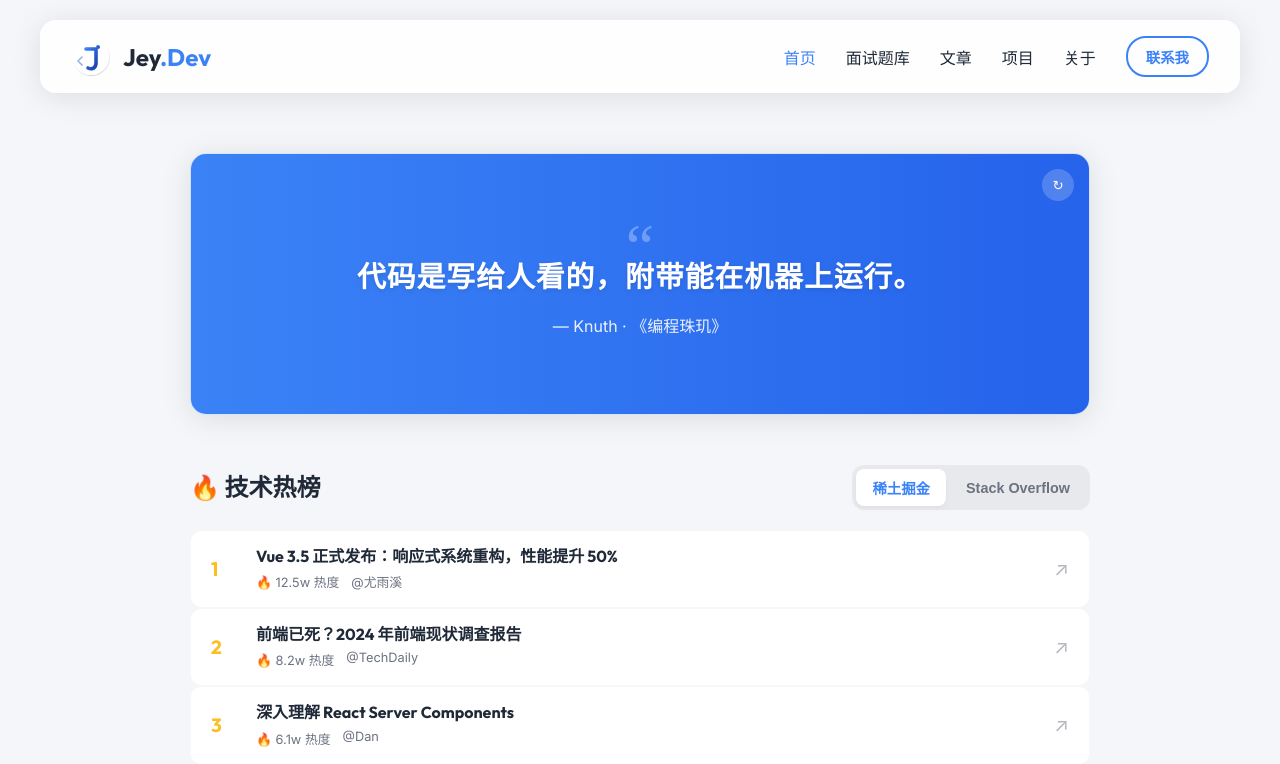
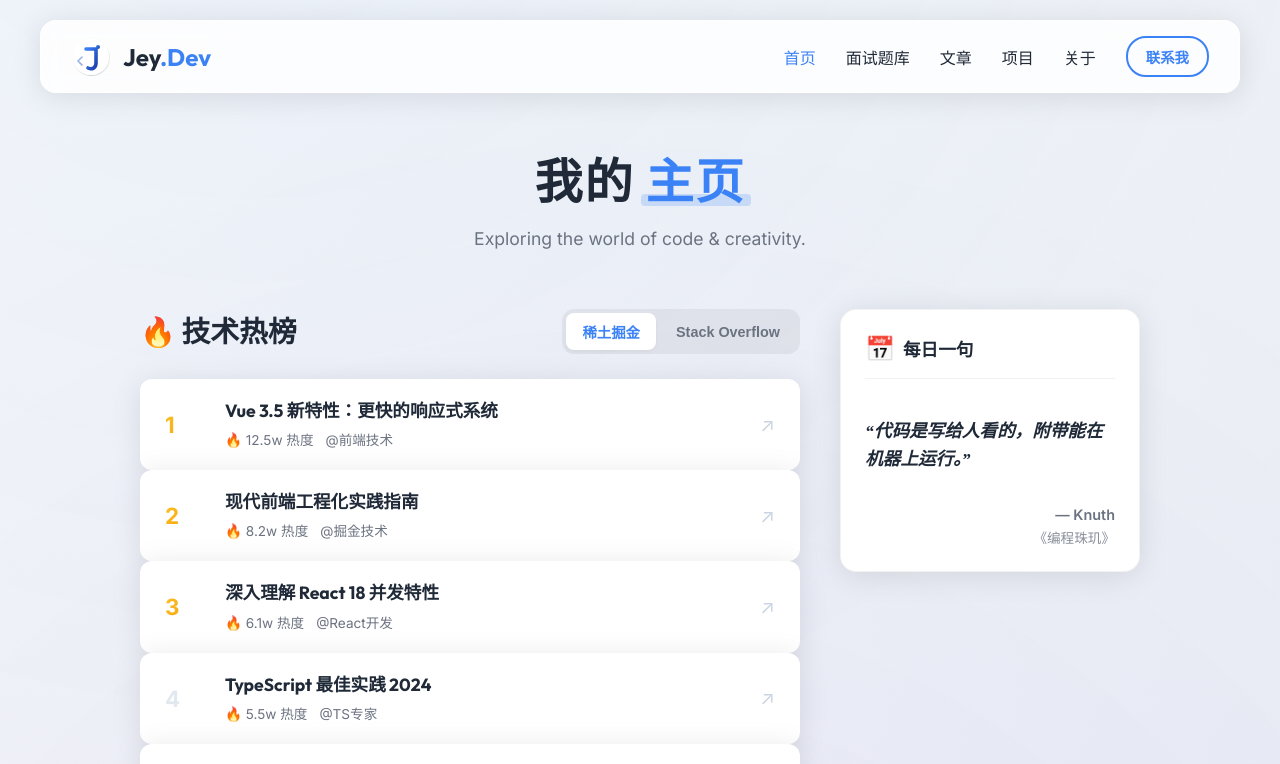
Before and after one commit to wqjack/blog, a Vue app: page /#/ in a window 1280 px wide. Shown: the top 764 px of the page. Built offline with nearby package versions, Linux system fonts and the light colour scheme; no server answers.

Commit message:
feat: add Webpack vs Vite article and update styles

```diff
--- a/src/App.vue
+++ b/src/App.vue
@@ -37,7 +37,7 @@
 
   <footer>
     <div class="footer-links">
-      <a href="/rss.xml" target="_blank" class="rss-link">
+      <a href="/blog/rss.xml" target="_blank" class="rss-link">
         <span class="icon">📡</span> RSS Feed
       </a>
     </div>
--- a/src/style.css
+++ b/src/style.css
@@ -18,12 +18,37 @@
 body {
   margin: 0;
   min-height: 100vh;
-  background: var(--bg-gradient);
+  background: linear-gradient(135deg, #f5f7fa 0%, #e8edf4 100%);
   background-attachment: fixed;
   color: var(--text-main);
   font-family: var(--font-main);
   overflow-x: hidden;
   -webkit-font-smoothing: antialiased;
+  position: relative;
+}
+
+body::before {
+  content: '';
+  position: fixed;
+  top: -50%;
+  left: -50%;
+  width: 200%;
+  height: 200%;
+  background:
+    radial-gradient(circle at 20% 50%, rgba(59, 130, 246, 0.05) 0%, transparent 50%),
+    radial-gradient(circle at 80% 80%, rgba(147, 51, 234, 0.05) 0%, transparent 50%);
+  animation: rotate 30s linear infinite;
+  z-index: -1;
+}
+
+@keyframes rotate {
+  0% {
+    transform: rotate(0deg);
+  }
+
+  100% {
+    transform: rotate(360deg);
+  }
 }
 
 #app {
--- a/src/views/HomeView.vue
+++ b/src/views/HomeView.vue
@@ -1,23 +1,14 @@
 <template>
-  <div class="home">
-    <!-- Hero Quote Section -->
-    <div class="hero-section glass-panel">
-      <div v-if="quote" class="quote-content">
-        <div class="quote-symbol">“</div>
-        <h1 class="quote-text">{{ quote.hitokoto }}</h1>
-        <p class="quote-author">
-          <span class="dash">—</span> {{ quote.from_who || '佚名' }} · 《{{ quote.from }}》
-        </p>
-      </div>
-      <div v-else class="quote-loading">
-        加载每日一言...
-      </div>
-      <button class="refresh-btn" @click="fetchQuote" title="换一句">
-        ↻
-      </button>
+  <div class="home-container">
+    <!-- Page Header -->
+    <div class="page-header">
+      <h1>我的 <span class="highlight">主页</span></h1>
+      <p class="subtitle">Exploring the world of code & creativity.</p>
     </div>
 
-    <!-- Tech Trends Section -->
+    <div class="home-grid">
+      <!-- Main Content: Trends -->
+      <div class="main-column">
         <div class="trends-section">
           <div class="section-header">
             <h2>🔥 技术热榜</h2>
@@ -44,7 +35,8 @@
                 :key="index"
                 :href="item.link"
                 target="_blank"
-            class="trend-card glass-panel-sm"
+                rel="noopener noreferrer"
+                class="trend-card glass-panel"
               >
                 <div class="trend-rank" :class="{ 'top-3': index < 3 }">{{ index + 1 }}</div>
                 <div class="trend-info">
@@ -67,6 +59,30 @@
           </div>
         </div>
       </div>
+
+      <!-- Side Column: Daily Quote -->
+      <div class="side-column">
+        <div class="quote-card glass-panel">
+          <div class="quote-header">
+            <span class="quote-icon">📅</span>
+            <span class="quote-label">每日一句</span>
+          </div>
+
+          <div v-if="quote" class="quote-content">
+            <p class="quote-text">“{{ quote.hitokoto }}”</p>
+            <div class="quote-footer">
+              <span class="quote-author">— {{ quote.from_who || '佚名' }}</span>
+              <span class="quote-source" v-if="quote.from">《{{ quote.from }}》</span>
+            </div>
+          </div>
+
+          <div v-else class="quote-loading">
+            <div class="loading-spinner"></div>
+          </div>
+        </div>
+      </div>
+    </div>
+  </div>
 </template>
 
 <script setup>
@@ -76,11 +92,35 @@ import { ref, onMounted, computed } from 'vue'
 const quote = ref(null)
 
 const fetchQuote = async () => {
+  const CACHE_KEY = 'daily_quote'
+  const today = new Date().toLocaleDateString() // e.g., "12/9/2025" depending on locale
+
+  // 1. Try to load from local storage
+  try {
+    const cached = localStorage.getItem(CACHE_KEY)
+    if (cached) {
+      const { date, data } = JSON.parse(cached)
+      if (date === today && data) {
+        quote.value = data
+        return
+      }
+    }
+  } catch (e) {
+    console.warn('Error reading quote from localStorage', e)
+  }
+
+  // 2. Fetch fresh quote if no cache or expired
   quote.value = null
   try {
     const res = await fetch('https://v1.hitokoto.cn/?c=i&c=d&c=k') // i=poetry, d=literature, k=philosophy
     const data = await res.json()
     quote.value = data
+
+    // Save to cache
+    localStorage.setItem(CACHE_KEY, JSON.stringify({
+      date: today,
+      data: data
+    }))
   } catch (e) {
     quote.value = {
       hitokoto: "代码是写给人看的，附带能在机器上运行。",
@@ -111,15 +151,16 @@ const switchTab = (tabId) => {
   }
 }
 
-// Google Translate Proxy (Experimental)
-// Since we are on static site, we try to use a public translate endpoint via proxy or simple heuristic
-// For demo reliability, we will use a "Mock Translation" for SO titles if real API fails, or just display English.
-const translateText = async (text) => {
-  // Demo: In a real static app, we can't easily hide API keys.
-  // We will return the text as is, but mark it.
-  // If you REALLY want translation, we need a backend.
-  // Here we just simulate "Processing" distinct non-Chinese chars? No.
-  return text
+// Helper to format heat numbers
+const formatHeat = (num) => {
+  if (num >= 100000) {
+    return (num / 10000).toFixed(1) + 'w'
+  } else if (num >= 10000) {
+    return (num / 10000).toFixed(1) + 'w'
+  } else if (num >= 1000) {
+    return (num / 1000).toFixed(1) + 'k'
+  }
+  return num.toString()
 }
 
 const fetchTrends = async (source) => {
@@ -131,25 +172,39 @@ const fetchTrends = async (source) => {
       const data = await res.json()
 
       trendsData.value.stackoverflow = data.items.map(item => ({
-        title: item.title, // In real app, we would await translateText(item.title)
+        title: item.title,
         link: item.link,
         heat: item.score,
         author: item.owner.display_name,
-        translated: false // 标记为未翻译，因为没有后端翻译服务
+        translated: false
       }))
     } else if (source === 'juejin') {
-      // Juejin API has strict CORS. We use Mock Data for reliability on GitHub Pages.
-      // In a real env, you'd use a proxy server.
-      await new Promise(r => setTimeout(r, 600)) // Fake delay
+      try {
+        const response = await fetch('/api/juejin/content_api/v1/content/article_rank?category_id=1&type=hot&count=10&aid=2608&uuid=7145810834421941797')
+        const data = await response.json()
+
+        if (data.data && Array.isArray(data.data)) {
+          trendsData.value.juejin = data.data.slice(0, 10).map(item => ({
+            title: item.content.title,
+            link: `https://juejin.cn/post/${item.content.content_id}`,
+            heat: formatHeat(item.content_counter.view),
+            author: item.author.name
+          }))
+        } else {
+          throw new Error('Invalid data format')
+        }
+      } catch (error) {
+        console.warn('Failed to fetch Juejin data, using fallback', error)
         trendsData.value.juejin = [
-        { title: "Vue 3.5 正式发布：响应式系统重构，性能提升 50%", link: "#", heat: "12.5w", author: "尤雨溪" },
-        { title: "前端已死？2024 年前端现状调查报告", link: "#", heat: "8.2w", author: "TechDaily" },
-        { title: "深入理解 React Server Components", link: "#", heat: "6.1w", author: "Dan" },
-        { title: "CSS 终于支持嵌套了！原生 CSS Nesting 全解析", link: "#", heat: "5.5w", author: "CSS魔法" },
-        { title: "为什么我现在更推荐使用 Rust 写前端工具链", link: "#", heat: "4.8w", author: "Rustacean" },
-        { title: "TypeScript 5.4 新特性一览", link: "#", heat: "3.9w", author: "TS高手" },
-        { title: "记录一次生产环境 Next.js 内存泄漏排查过程", link: "#", heat: "3.2w", author: "DebugKing" }
+          { title: "Vue 3.5 新特性：更快的响应式系统", link: "https://juejin.cn/post/7380287383788585003", heat: "12.5w", author: "前端技术" },
+          { title: "现代前端工程化实践指南", link: "https://juejin.cn/frontend", heat: "8.2w", author: "掘金技术" },
+          { title: "深入理解 React 18 并发特性", link: "https://juejin.cn/post/7295000000000000000", heat: "6.1w", author: "React开发" },
+          { title: "TypeScript 最佳实践 2024", link: "https://juejin.cn/tag/TypeScript", heat: "5.5w", author: "TS专家" },
+          { title: "Vite 5 带来的性能优化", link: "https://juejin.cn/tag/Vite", heat: "4.8w", author: "构建工具" },
+          { title: "CSS 新特性：容器查询完全指南", link: "https://juejin.cn/tag/CSS", heat: "3.9w", author: "CSS专家" },
+          { title: "前端性能优化实战经验", link: "https://juejin.cn/tag/%E5%89%8D%E7%AB%AF", heat: "3.2w", author: "性能优化" }
         ]
+      }
     }
   } catch (e) {
     console.error("Fetch failed", e)
@@ -165,94 +220,140 @@ onMounted(() => {
 </script>
 
 <style scoped>
-.home {
-  padding: 40px 0;
-  max-width: 900px;
+.home-container {
+  max-width: 1000px;
   margin: 0 auto;
+  padding: 40px 20px 80px 20px;
 }
 
-/* Quote Section */
-.hero-section {
+/* Page Header */
+.page-header {
   text-align: center;
-  margin-bottom: 50px;
-  padding: 40px;
+  margin-bottom: 60px;
+}
+
+.page-header h1 {
+  font-size: 3rem;
+  margin-bottom: 15px;
+  color: var(--text-main);
+  letter-spacing: 2px;
+  font-weight: 800;
+}
+
+.highlight {
+  color: var(--accent-color);
   position: relative;
-  min-height: 180px;
+  z-index: 0;
+}
+
+.highlight::after {
+  content: '';
+  position: absolute;
+  bottom: 5px;
+  left: -5px;
+  right: -5px;
+  height: 12px;
+  background: var(--accent-color);
+  opacity: 0.2;
+  z-index: -1;
+  border-radius: 4px;
+}
+
+.subtitle {
+  color: var(--text-muted);
+  font-size: 1.1rem;
+}
+
+/* Grid Layout */
+.home-grid {
+  display: grid;
+  grid-template-columns: 1fr 300px; /* Main content + Sidebar */
+  gap: 40px;
+  align-items: start;
+}
+
+/* Quote Sidebar Card */
+.quote-card {
+  background: white;
+  padding: 24px;
+  position: sticky;
+  top: 20px; /* Sticky sidebar */
+  border: 1px solid rgba(0,0,0,0.05); /* Match other borders */
+}
+
+.quote-header {
   display: flex;
   align-items: center;
-  justify-content: center;
-  background: var(--accent-gradient); /* Use gradient for hero */
+  gap: 8px;
+  margin-bottom: 20px;
+  padding-bottom: 15px;
+  border-bottom: 1px solid rgba(0,0,0,0.05);
 }
 
-/* Make quote white since background is gradient */
-.quote-content {
-  color: white;
-  position: relative;
-  z-index: 2;
+.quote-icon {
+  font-size: 1.5rem;
 }
 
-.quote-symbol {
-  font-size: 4rem;
-  opacity: 0.3;
-  line-height: 1;
-  margin-bottom: -20px;
-  font-family: serif;
+.quote-label {
+  font-weight: 700;
+  color: var(--text-main);
+  font-size: 1.1rem;
+}
+
+.quote-content {
+  display: flex;
+  flex-direction: column;
+  gap: 15px;
 }
 
 .quote-text {
-  font-size: 1.8rem;
-  font-weight: 700;
-  margin-bottom: 20px;
-  letter-spacing: 1px;
-  text-shadow: 0 2px 4px rgba(0,0,0,0.1);
+  font-size: 1.1rem;
+  font-weight: 600;
+  line-height: 1.6;
+  color: var(--text-main);
+  font-style: italic;
+  font-family: 'Times New Roman', serif; /* Elegant serif for quote */
+}
+
+.quote-footer {
+  display: flex;
+  flex-direction: column;
+  gap: 4px;
+  text-align: right;
+  font-size: 0.9rem;
+  color: var(--text-muted);
 }
 
 .quote-author {
-  font-size: 1rem;
-  opacity: 0.9;
-  font-weight: 500;
+  font-weight: 600;
 }
 
-.refresh-btn {
-  position: absolute;
-  top: 15px;
-  right: 15px;
-  background: rgba(255,255,255,0.2);
-  border: none;
-  border-radius: 50%;
-  width: 32px;
-  height: 32px;
-  cursor: pointer;
-  color: white;
-  display: flex;
-  align-items: center;
-  justify-content: center;
-  transition: all 0.3s;
+.quote-source {
+  font-size: 0.85rem;
+  opacity: 0.8;
 }
 
-.refresh-btn:hover {
-  background: rgba(255,255,255,0.4);
-  transform: rotate(180deg);
-}
-
-.quote-loading {
-  color: rgba(255,255,255,0.7);
+.loading-spinner {
+  width: 20px;
+  height: 20px;
+  border: 2px solid var(--accent-color);
+  border-top-color: transparent;
+  border-radius: 50%;
+  animation: spin 0.8s linear infinite;
+  margin: 20px auto;
 }
 
 /* Trends Section */
-.trends-section {
-  position: relative;
-}
-
 .section-header {
   display: flex;
   justify-content: space-between;
   align-items: center;
-  margin-bottom: 20px;
+  margin-bottom: 25px;
 }
 
 .section-header h2 {
-  font-size: 1.5rem;
+  font-size: 1.8rem;
+  font-weight: 800;
   color: var(--text-main);
 }
 
@@ -273,54 +374,67 @@ onMounted(() => {
   color: var(--text-muted);
   cursor: pointer;
   font-weight: 600;
-  transition: all 0.2s;
+  transition: all 0.3s ease;
+  white-space: nowrap;
+}
+
+.tab-btn:hover {
+  color: var(--accent-color);
+  background: rgba(255,255,255,0.5);
 }
 
 .tab-btn.active {
   background: white;
   color: var(--accent-color);
-  box-shadow: 0 2px 5px rgba(0,0,0,0.05);
+  box-shadow: 0 2px 4px rgba(0,0,0,0.05);
 }
 
-/* Trends List */
+/* Trend Cards */
 .trends-list {
   display: flex;
   flex-direction: column;
-  gap: 12px;
-  min-height: 300px;
+  gap: 16px;
 }
 
 .trend-card {
   display: flex;
   align-items: center;
-  padding: 16px 20px;
+  padding: 20px 24px;
   background: white;
-  border: 1px solid rgba(0,0,0,0.03);
   text-decoration: none;
   color: inherit;
-  transition: all 0.2s;
-  border-radius: 12px;
+  transition: all 0.3s ease;
+  position: relative;
+  overflow: hidden;
+  border-radius: 12px; /* Smoother radius for list items */
 }
 
 .trend-card:hover {
-  transform: translateX(4px);
+  transform: translateY(-4px);
   border-color: var(--accent-color);
-  box-shadow: 0 4px 12px rgba(0,0,0,0.05);
+  box-shadow: 0 10px 20px rgba(0,0,0,0.05);
 }
 
 .trend-rank {
-  font-size: 1.2rem;
-  font-weight: 700;
-  color: var(--text-muted);
-  opacity: 0.4;
-  width: 30px;
-  margin-right: 15px;
-  font-family: 'Outfit', sans-serif;
+  font-size: 1.4rem;
+  font-weight: 800;
+  color: #e2e8f0;
+  width: 40px;
+  margin-right: 20px;
+  transition: color 0.3s;
+  flex-shrink: 0;
+}
+
+.trend-card:hover .trend-rank {
+  color: #cbd5e1;
 }
 
 .trend-rank.top-3 {
-  color: #fbbf24; /* Gold-ish */
-  opacity: 1;
+  color: #cbd5e1;
+  background: linear-gradient(135deg, #fbbf24, #f59e0b);
+  -webkit-background-clip: text;
+  -webkit-text-fill-color: transparent;
+  background-clip: text;
 }
 
 .trend-info {
@@ -329,19 +443,22 @@ onMounted(() => {
 }
 
 .trend-title {
-  font-size: 1rem;
-  margin: 0 0 6px 0;
+  font-size: 1.1rem;
+  margin: 0 0 8px 0;
   color: var(--text-main);
-  white-space: nowrap;
-  overflow: hidden;
-  text-overflow: ellipsis;
+  font-weight: 600;
   display: flex;
   align-items: center;
   gap: 8px;
+  transition: color 0.3s;
+}
+
+.trend-card:hover .trend-title {
+  color: var(--accent-color);
 }
 
 .trend-meta {
-  font-size: 0.8rem;
+  font-size: 0.85rem;
   color: var(--text-muted);
   display: flex;
   gap: 12px;
@@ -349,9 +466,14 @@ onMounted(() => {
 
 .trend-icon {
   font-size: 1.2rem;
-  color: var(--text-muted);
+  color: #cbd5e1;
   margin-left: 15px;
-  opacity: 0.5;
+  transition: all 0.3s;
+}
+
+.trend-card:hover .trend-icon {
+  color: var(--accent-color);
+  transform: translate(2px, -2px);
 }
 
 .trans-badge {
@@ -372,25 +494,22 @@ onMounted(() => {
   gap: 10px;
 }
 
-.spinner {
-  width: 20px;
-  height: 20px;
-  border: 2px solid var(--accent-color);
-  border-top-color: transparent;
-  border-radius: 50%;
-  animation: spin 0.8s linear infinite;
-}
-
 @keyframes spin {
   to { transform: rotate(360deg); }
 }
 
-@media (max-width: 768px) {
-  .hero-section {
-    padding: 30px 20px;
+@media (max-width: 900px) {
+  .home-grid {
+    grid-template-columns: 1fr; /* Stack vertically on tablet/mobile */
   }
-  .quote-text {
-    font-size: 1.4rem;
+
+  .side-column {
+    order: 1; /* Keep below trends on mobile? Or above? Trends is main content. Keep side column below. */
+  }
+
+  .quote-card {
+    position: static;
+    margin-top: 20px;
   }
 }
 </style>
```
Also changed, not shown: src/posts/2025-wepback vs vite.md (added, +114 -0 lines), vite.config.js (+10 -0 lines), 1 other file (tests, documents, lock files or other folders). Lines whose indentation alone changed are shown as unchanged.
